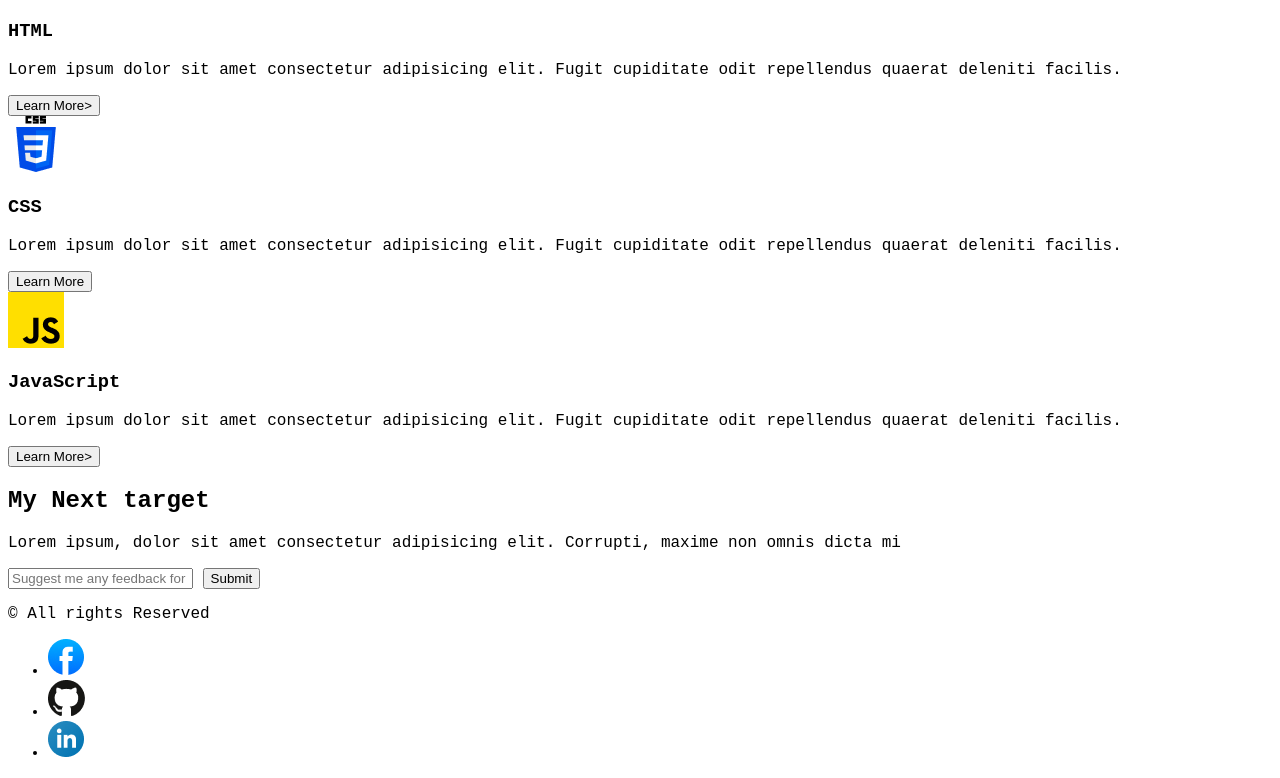
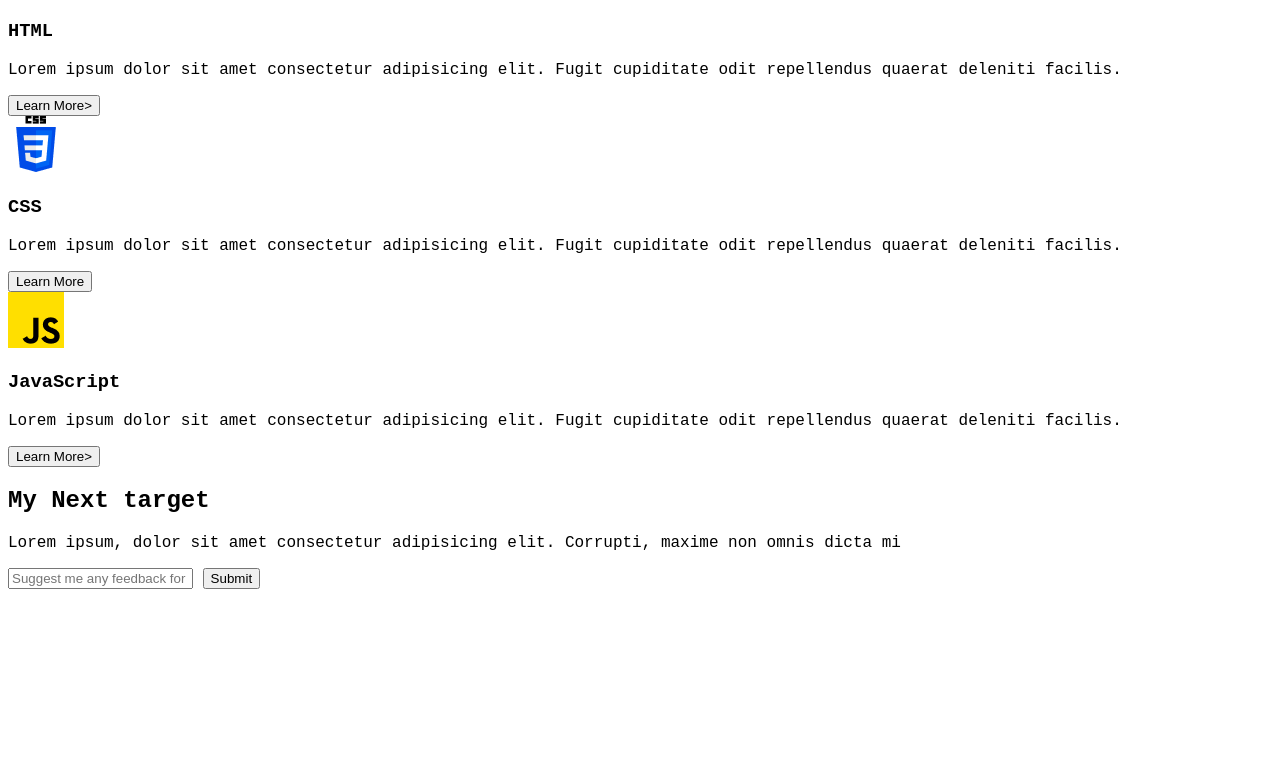
Before and after one commit to greenbinjack/Web-Development-Assignment-01, a plain HTML site: page index.html in a window 1280 px wide. Shown: the part 2278-3056 px from the top of the page. After the commit the page ends 2875 px from the top, so only its background shows below. Drawn offline with Linux system fonts and the light colour scheme; a web font is replaced by a local one.

```diff
--- a/index.html
+++ b/index.html
@@ -146,27 +146,5 @@
         </form>
       </section>
     </main>
-    <footer id="footer">
-      <div>
-        <p>&copy; All rights Reserved</p>
-        <ul>
-          <li>
-            <a href="facebook.com"
-              ><img src="/assets/facebook.png" alt="facebook icon"
-            /></a>
-          </li>
-          <li>
-            <a href="github.com"
-              ><img src="/assets/github.png" alt="github icon"
-            /></a>
-          </li>
-          <li>
-            <a href="linkedin.com"
-              ><img src="/assets/linkedin-icon 1.png" alt="linkedin icon"
-            /></a>
-          </li>
-        </ul>
-      </div>
-    </footer>
   </body>
 </html>
```
